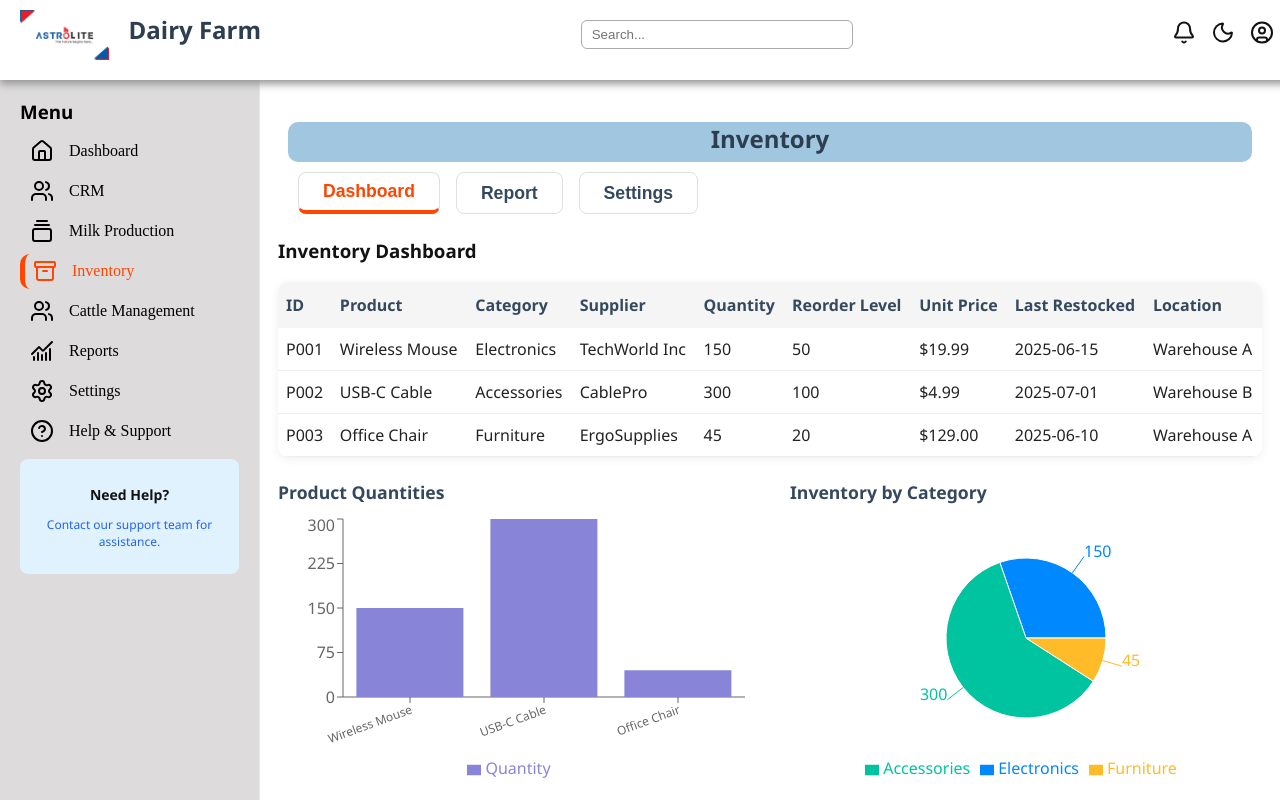
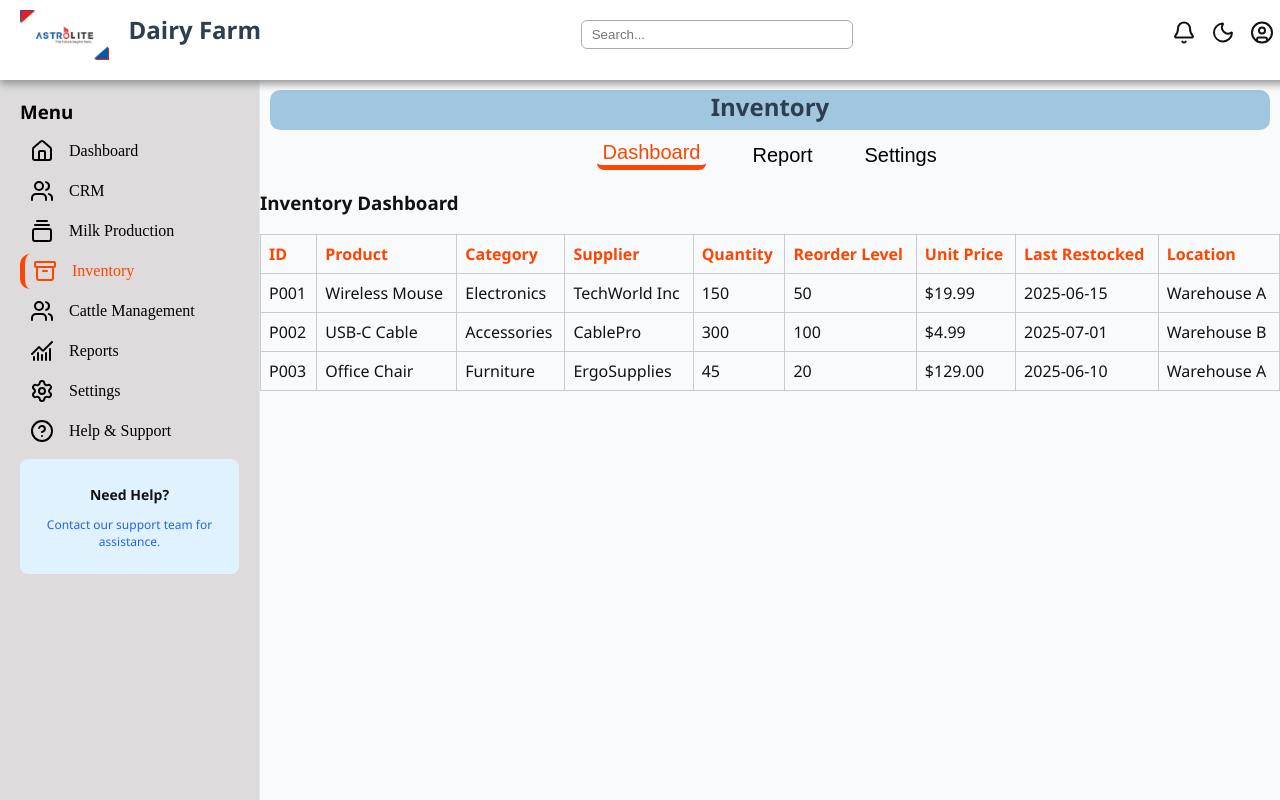
Before and after one commit to Astrolitetech/Front-End, a React (Create React App) app in the folder React/Organization-crm/org-crm/: page /inventory in a window 1280 px wide. Built offline with nearby package versions, Linux system fonts and the light colour scheme.

Commit message:
pages restored

```diff
--- a/React/Organization-crm/org-crm/src/pages/Inventory.jsx
+++ b/React/Organization-crm/org-crm/src/pages/Inventory.jsx
@@ -1,9 +1,5 @@
 import React, { useState } from 'react';
-import { Check, X } from 'lucide-react';
 import '../styles/Inventory.css';
-import {
-    BarChart, Bar, XAxis, YAxis, Tooltip, Legend, PieChart, Pie, Cell, ResponsiveContainer
-} from 'recharts';
 
 const inventoryData = [
     {
@@ -44,20 +40,6 @@ const inventoryData = [
 const Inventory = () => {
     const [activeTab, setActiveTab] = useState('Tab1');
 
-    // Bar chart data: product quantities
-    const barData = inventoryData.map(item => ({ name: item.name, Quantity: item.quantity }));
-
-    // Pie chart data: category distribution
-    const categoryMap = {};
-    inventoryData.forEach(item => {
-        if (!categoryMap[item.category]) {
-            categoryMap[item.category] = 0;
-        }
-        categoryMap[item.category] += item.quantity;
-    });
-    const pieData = Object.entries(categoryMap).map(([category, value]) => ({ name: category, value }));
-    const COLORS = ['#0088FE', '#00C49F', '#FFBB28', '#FF8042', '#A28BFE'];
-
     const renderTable = () => (
         <table className="inventory-table">
             <thead>
@@ -91,167 +73,6 @@ const Inventory = () => {
         </table>
     );
 
-    const renderGraphs = () => (
-        <div style={{ display: 'flex', flexWrap: 'wrap', gap: '40px', marginBottom: '30px' }}>
-            <div style={{ flex: 1, minWidth: 320, height: 300 }}>
-                <h4>Product Quantities</h4>
-                <ResponsiveContainer width="100%" height="90%">
-                    <BarChart data={barData}>
-                        <XAxis dataKey="name" tick={{ fontSize: 12 }} interval={0} angle={-20} textAnchor="end" height={60} />
-                        <YAxis />
-                        <Tooltip />
-                        <Legend />
-                        <Bar dataKey="Quantity" fill="#8884d8" />
-                    </BarChart>
-                </ResponsiveContainer>
-            </div>
-            <div style={{ flex: 1, minWidth: 320, height: 300 }}>
-                <h4>Inventory by Category</h4>
-                <ResponsiveContainer width="100%" height="90%">
-                    <PieChart>
-                        <Pie
-                            data={pieData}
-                            dataKey="value"
-                            nameKey="name"
-                            cx="50%"
-                            cy="50%"
-                            outerRadius={80}
-                            label
-                        >
-                            {pieData.map((entry, index) => (
-                                <Cell key={`cell-${index}`} fill={COLORS[index % COLORS.length]} />
-                            ))}
-                        </Pie>
-                        <Tooltip />
-                        <Legend />
-                    </PieChart>
-                </ResponsiveContainer>
-            </div>
-        </div>
-    );
-
-    // Dummy data and graphs for Report tab
-    const reportData = [
-        { month: 'Jan', orders: 120, revenue: 2400 },
-        { month: 'Feb', orders: 98, revenue: 2210 },
-        { month: 'Mar', orders: 86, revenue: 2290 },
-        { month: 'Apr', orders: 99, revenue: 2000 },
-        { month: 'May', orders: 110, revenue: 2780 },
-        { month: 'Jun', orders: 130, revenue: 3200 },
-    ];
-
-    const renderReportTable = () => (
-        <table className="report-table" style={{ marginBottom: '30px', width: '100%' }}>
-            <thead>
-                <tr>
-                    <th>Month</th>
-                    <th>Orders</th>
-                    <th>Revenue ($)</th>
-                </tr>
-            </thead>
-            <tbody>
-                {reportData.map((row, idx) => (
-                    <tr key={idx}>
-                        <td>{row.month}</td>
-                        <td>{row.orders}</td>
-                        <td>{row.revenue}</td>
-                    </tr>
-                ))}
-            </tbody>
-        </table>
-    );
-
-    const renderReportGraphs = () => (
-        <div style={{ width: '100%', minHeight: 320 }}>
-            <h4>Monthly Orders & Revenue</h4>
-            <ResponsiveContainer width="100%" height={300}>
-                <BarChart data={reportData}>
-                    <XAxis dataKey="month" />
-                    <YAxis yAxisId="left" orientation="left" stroke="#8884d8" />
-                    <YAxis yAxisId="right" orientation="right" stroke="#82ca9d" />
-                    <Tooltip />
-                    <Legend />
-                    <Bar yAxisId="left" dataKey="orders" fill="#8884d8" name="Orders" />
-                    <Bar yAxisId="right" dataKey="revenue" fill="#82ca9d" name="Revenue" />
-                </BarChart>
-            </ResponsiveContainer>
-        </div>
-    );
-
-    // Dummy data and graphs for Settings tab
-    const [settingsData, setSettingsData] = useState([
-        { setting: 'Email Alerts', enabled: 1 },
-        { setting: 'Auto Reorder', enabled: 0 },
-        { setting: 'Low Stock Notification', enabled: 1 },
-        { setting: 'SMS Notifications', enabled: 0 },
-    ]);
-
-    const handleToggleSetting = idx => {
-        setSettingsData(prev => prev.map((row, i) => i === idx ? { ...row, enabled: row.enabled ? 0 : 1 } : row));
-    };
-
-    const renderSettingsTable = () => (
-        <table className="settings-table" style={{ marginBottom: '30px', width: '100%' }}>
-            <thead>
-                <tr>
-                    <th>Setting</th>
-                    <th>Status</th>
-                </tr>
-            </thead>
-            <tbody>
-                {settingsData.map((row, idx) => (
-                    <tr key={idx}>
-                        <td>{row.setting}</td>
-                        <td>
-                            <button
-                                onClick={() => handleToggleSetting(idx)}
-                                className={`toggle-btn${row.enabled ? ' on' : ''}`}
-                            >
-                                {row.enabled
-                                    ? <>
-                                        {'On'}
-                                        <span style={{background: 'white', borderRadius: '50%', padding: 2, marginLeft: 4, display: 'flex', alignItems: 'center', justifyContent: 'center'}}>
-                                            <Check size={16} style={{color: '#4caf50', verticalAlign:'middle'}} />
-                                        </span>
-                                    </>
-                                    : <>
-                                        <span style={{background: 'white', borderRadius: '50%', padding: 2, marginRight: 4, display: 'flex', alignItems: 'center', justifyContent: 'center'}}>
-                                            <X size={16} style={{color: '#e57373', verticalAlign:'middle'}} />
-                                        </span>
-                                        {'Off'}
-                                    </>
-                                }
-                            </button>
-                        </td>
-                    </tr>
-                ))}
-            </tbody>
-        </table>
-    );
-
-    // Stacked bar chart for settings (enabled/disabled)
-    const settingsStackedData = settingsData.map(s => ({
-        name: s.setting,
-        Enabled: s.enabled ? 1 : 0,
-        Disabled: s.enabled ? 0 : 1
-    }));
-
-    const renderSettingsGraphs = () => (
-        <div style={{ width: '100%', minHeight: 320 }}>
-            <h4>Settings Status (Stacked Bar)</h4>
-            <ResponsiveContainer width="100%" height={300}>
-                <BarChart data={settingsStackedData} layout="vertical">
-                    <XAxis type="number" domain={[0, 1]} ticks={[0, 1]} tickFormatter={v => (v ? 'Enabled' : 'Disabled')} />
-                    <YAxis dataKey="name" type="category" width={180} />
-                    <Tooltip formatter={v => (v ? 'Enabled' : 'Disabled')} />
-                    <Legend />
-                    <Bar dataKey="Enabled" stackId="a" fill="#4caf50" name="Enabled" />
-                    <Bar dataKey="Disabled" stackId="a" fill="#e57373" name="Disabled" />
-                </BarChart>
-            </ResponsiveContainer>
-        </div>
-    );
-
     const renderContent = () => {
         switch (activeTab) {
             case 'Tab1':
@@ -259,33 +80,20 @@ const Inventory = () => {
                     <div>
                         <h3>Inventory Dashboard</h3>
                         {renderTable()}
-                        {renderGraphs()}
                     </div>
                 );
             case 'Tab2':
-                return (
-                    <div>
-                        <h3>Monthly Report</h3>
-                        {renderReportTable()}
-                        {renderReportGraphs()}
-                    </div>
-                );
+                return <div>Content of Tab 2</div>;
             case 'Tab3':
-                return (
-                    <div>
-                        <h3>Settings</h3>
-                        {renderSettingsTable()}
-                        {renderSettingsGraphs()}
-                    </div>
-                );
+                return <div>Content of Tab 3</div>;
             default:
                 return null;
         }
     };
 
     return (
-        <div className='page-container'>
-            <div className='page-header'><h2>Inventory</h2></div>
+        <div className='inventory-container'>
+            <div><h2 className='headline'>Inventory</h2></div>
             <div className='headings'>
                 <button className={`heading ${activeTab === 'Tab1' ? 'active' : ''}`} onClick={() => setActiveTab('Tab1')}>Dashboard</button>
                 <button className={`heading ${activeTab === 'Tab2' ? 'active' : ''}`} onClick={() => setActiveTab('Tab2')}>Report</button>
--- a/React/Organization-crm/org-crm/src/styles/Inventory.css
+++ b/React/Organization-crm/org-crm/src/styles/Inventory.css
@@ -1,156 +1,68 @@
-/* Remove .inventory-container, now using .page-container from App.css */
+.inventory-container {
+    margin-top: 60px;
+}
+
+.headline {
+    margin: 30px 10px 10px 10px;
+    border-radius: 10px;
+    height: 40px;
+    text-align: center;
+    background: #a1c6df;
+}
 
 .headings {
+    margin-left: 33%;
     display: flex;
-  gap: 16px;
-  margin-left: 20px;
-  margin-bottom: 24px;
+    gap: 40px;
 }
 
 .heading {
-  background: #fff;
-  border: 1px solid #e0e0e0;
-  border-radius: 8px;
-  padding: 8px 24px;
-  font-size: 1.1rem;
-  font-weight: 600;
-  color: #34495e;
-  cursor: pointer;
+    font-size: 20px;
+    border-radius: 7px;
+    background: transparent;
+    border: transparent;
 }
 
 .heading.active {
-  background: transparent;
     color: orangered;
-  border-bottom: 4px solid orangered;
+    border-bottom: 5px solid orangered;
 }
 
-.inventory-table,
-.report-table,
-.settings-table {
+.inventory-table {
     width: 100%;
     border-collapse: collapse;
-  background: #fff;
-  border-radius: 10px;
-  overflow: hidden;
-  box-shadow: 0 2px 8px rgba(44, 62, 80, 0.08);
 }
 
 .inventory-table th,
-.report-table th,
-.settings-table th {
-  background: #f5f5f5;
-  color: #34495e;
-  font-weight: 700;
-  padding: 12px 8px;
+.inventory-table td {
+    border: 1px solid #ccc;
+    padding: 8px;
     text-align: left;
 }
 
-.inventory-table td,
-.report-table td,
-.settings-table td {
-  padding: 10px 8px;
-  color: #222;
-  border-bottom: 1px solid #eee;
+.inventory-table th {
+    color: orangered;
 }
 
-.inventory-table tr.low-stock td {
-  background: #fff3e0;
-  color: #e65100;
+/* Dark */
+
+body.dark .inventory-container {
+    margin-top: 60px;
+    background: black;
+    color: white;
+    height: 100%;
 }
 
-.settings-table .toggle-btn,
-.settings-table button {
-  background: #e57373;
+body.dark .heading {
+    background: black;
     color: white;
-  border: none;
-  border-radius: 16px;
-  width: 72px;
-  height: 28px;
-  cursor: pointer;
-  font-weight: 600;
-  display: flex;
-  align-items: center;
-  justify-content: space-between;
-  gap: 4px;
-  padding: 0 8px;
-  font-size: 1rem;
-  box-shadow: 0 1px 4px 0 rgba(44, 62, 80, 0.08);
-  transition: background 0.2s;
 }
 
-.settings-table .toggle-btn.on,
-.settings-table button.on {
-  background: #4caf50;
+body.dark .heading.active {
+    color: pink;
+    border-bottom: 5px solid pink;
 }
 
-/* Graphs and charts */
-h4 {
-  font-size: 1.1rem;
-  font-weight: 700;
-  margin-bottom: 10px;
-  color: #34495e;
+body.dark .inventory-table th {
+    color: pink;
 }
-
-/* Dark mode */
-body.dark {
-  background: #23272f;
-  color: #e0e0e0;
-}
-
-body.dark .headings .heading {
-  background: #232b36;
-  color: #e0e0e0;
-  border-color: #232b36;
-}
-
-body.dark .headings .heading.active {
-  background: transparent;
-  color: pink;
-  border-bottom: 4px solid pink;
-}
-
-body.dark .inventory-table,
-body.dark .report-table,
-body.dark .settings-table {
-  background: #111;
-  color: #e0e0e0;
-  box-shadow: 0 2px 8px 0 rgba(33, 150, 243, 0.10);
-}
-
-body.dark .chart-box {
-  background: #111;
-}
-
-body.dark .inventory-table th,
-body.dark .report-table th,
-body.dark .settings-table th {
-  background: #181c1f;
-  color: #fff;
-}
-
-body.dark .inventory-table td,
-body.dark .report-table td,
-body.dark .settings-table td {
-  color: #e0e0e0;
-  border-bottom: 1px solid #232b36;
-}
-
-body.dark .inventory-table tr.low-stock td {
-  background: #3e2723;
-  color: #ffb300;
-}
-
-body.dark .settings-table .toggle-btn,
-body.dark .settings-table button {
-  background: #e57373;
-  color: #fff;
-}
-
-body.dark .settings-table .toggle-btn.on,
-body.dark .settings-table button.on {
-  background: #4caf50;
-}
-
-body.dark h4 {
-  color: #fff;
-}
```
Lines whose indentation alone changed are shown as unchanged.
